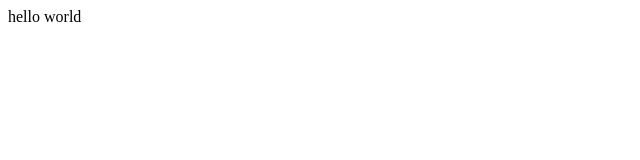
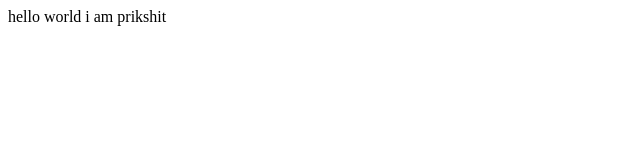
Before and after one commit to prikshit-singh/HackerRank, a plain HTML site: page index.html in a window 1280 px wide. Shown: the full height of the page, 0-640 px from the left. Drawn offline with Linux system fonts and the light colour scheme.

Commit message:
Initial commit

```diff
--- a/index.html
+++ b/index.html
@@ -8,5 +8,7 @@
 </head>
 <body>
     hello world
+    i am prikshit
+
 </body>
 </html>
```
